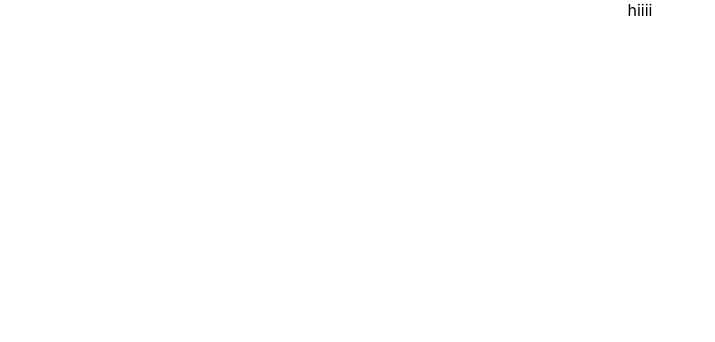
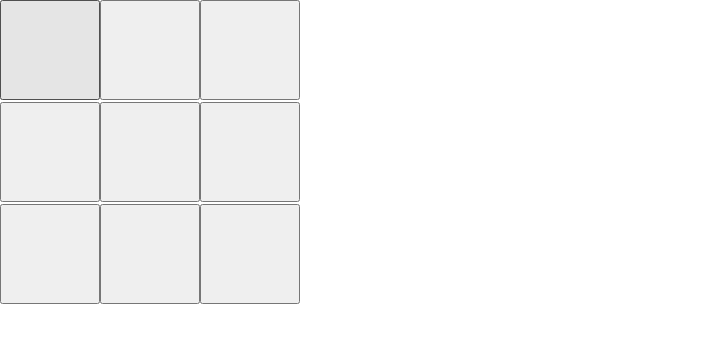
Before and after one commit to Lakrandi-Ayeshani/Tic-tac-toe-game, a React (Create React App) app: page / in a window 1280 px wide. Shown: the top 342 px of the page, without its empty margins (0-715 px from the left). Built offline with nearby package versions, Linux system fonts and the light colour scheme.

Commit message:
passing values according to index using props

```diff
--- a/package.json
+++ b/package.json
@@ -3,6 +3,10 @@
   "version": "0.1.0",
   "private": true,
   "dependencies": {
+    "@emotion/react": "^11.11.1",
+    "@emotion/styled": "^11.11.0",
+    "@mui/material": "^5.14.18",
+    "@mui/system": "^5.14.18",
     "@testing-library/jest-dom": "^5.17.0",
     "@testing-library/react": "^13.4.0",
     "@testing-library/user-event": "^13.5.0",
--- a/src/App.tsx
+++ b/src/App.tsx
@@ -1,10 +1,11 @@
 import React from 'react';
 import './App.css';
+import Matrix from './components/Matrix';
 
 function App() {
   return (
     <div className="App">
-      hiiii
+      <Matrix />
     </div>
   );
 }
--- a/src/components/Matrix.tsx
+++ b/src/components/Matrix.tsx
@@ -4,19 +4,23 @@ import Square from './Square';
 import { styled } from '@mui/system';
 
 const GridStyled = styled('div')({
-    display: 'flex',
-    flexWrap: 'wrap',
-    width: '300px',
-    height: '300px',
+  display: 'flex',
+  flexWrap: 'wrap',
+  width: '300px',
+  height: '300px',
 });
 
 const Matrix = () => {
+
     return (
         <GridStyled>
             {Array.from(Array(9)).map((_, index) => (
                 <Grid item xs={4} key={index} style={{ padding: 0 }}>
-                    if
-                    <Square/>
+                    {index === 0 || index % 2 === 0 ? (
+                        <Square clickedValue={'X'}/>
+                    ) : (
+                        <Square clickedValue={0} />
+                    )}
                 </Grid>
             ))}
         </GridStyled>
--- a/src/components/Square.tsx
+++ b/src/components/Square.tsx
@@ -19,11 +19,15 @@ const MyButtonStyled = styled('button')({
 
 });
 
-const Square = () => {
+interface SqureProps {
+    clickedValue: 'X' | 0;
+}
+
+const Square: React.FC<SqureProps> = ({ clickedValue }) => {
     const [value, setValue] = useState<'X'| 0 | null>(null);
 
     return (
-        <MyButtonStyled onClick={() =>setValue(0)}>
+        <MyButtonStyled onClick={() =>setValue(clickedValue)}>
             {value}
         </MyButtonStyled>
     );
```
Also changed, not shown: src/setupTests.js (added, +5 -0 lines), 1 other file (tests, documents, lock files or other folders).
